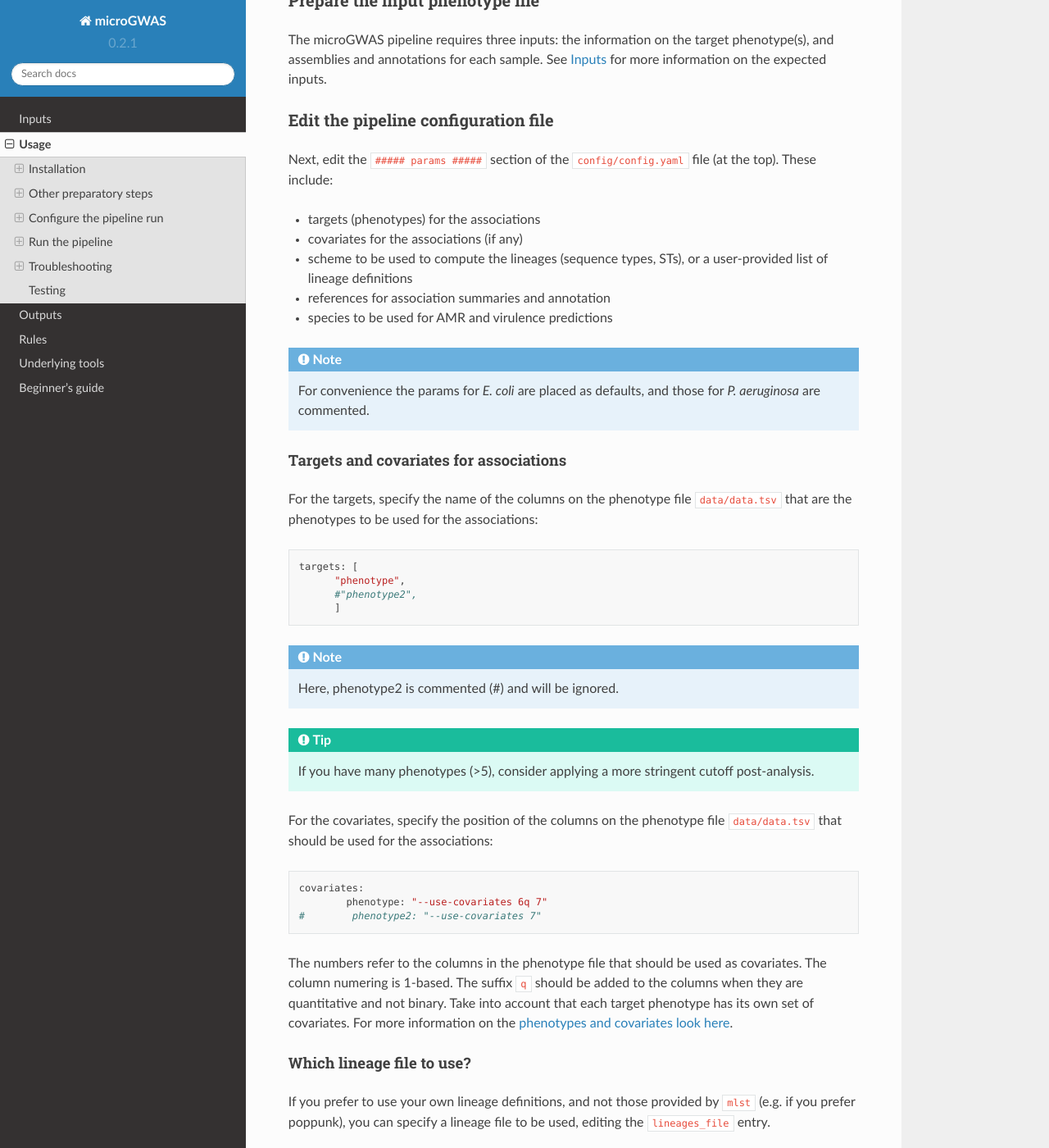
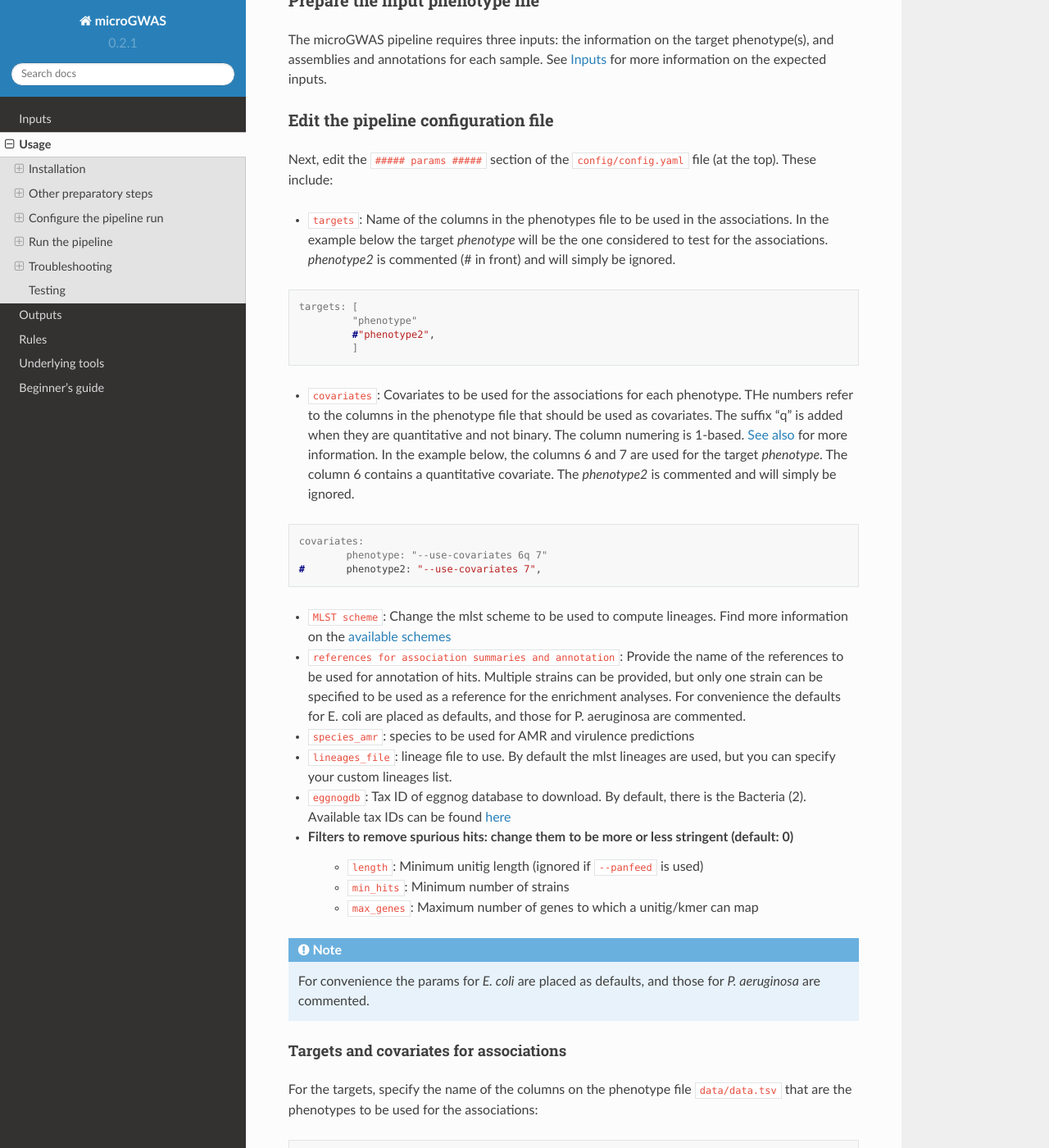
Before and after one commit to microbial-pangenomes-lab/microGWAS, a Sphinx documentation site: the page built from docs/source/usage.rst, in a window 1280 px wide and 1400 px high, scrolled down 1818 px. Shown: the whole window at 82% size. Built offline with Sphinx 7.4.7 and the Read the Docs theme 2.0.0, drawn with Linux system fonts in a browser that asks for light colours; comment, search, counter and statistics services are not loaded.

Commit message:
described new params in docs

```diff
--- a/docs/source/usage.rst
+++ b/docs/source/usage.rst
@@ -90,11 +90,32 @@ Edit the pipeline configuration file
 
 Next, edit the ``##### params #####`` section of the ``config/config.yaml`` file (at the top). These include:
 
-* targets (phenotypes) for the associations
-* covariates for the associations (if any)
-* scheme to be used to compute the lineages (sequence types, STs), or a user-provided list of lineage definitions
-* references for association summaries and annotation
-* species to be used for AMR and virulence predictions
+* ``targets``: Name of the columns in the phenotypes file to be used in the associations. In the example below the target `phenotype` will be the one considered to test for the associations. `phenotype2` is commented (# in front) and will simply be ignored.
+
+.. code-block:: console
+
+   targets: [
+            "phenotype"
+            #"phenotype2",
+            ]
+
+* ``covariates``: Covariates to be used for the associations for each phenotype. THe numbers refer to the columns in the phenotype file that should be used as covariates. The suffix "q" is added when they are quantitative and not binary. The column numering is 1-based. `See also <https://pyseer.readthedocs.io/en/master/usage.html#phenotype-and-covariates>`__ for more information. In the example below, the columns 6 and 7 are used for the target `phenotype`. The column 6 contains a quantitative covariate. The `phenotype2` is commented and will simply be ignored.
+
+.. code-block:: console
+
+   covariates:
+           phenotype: "--use-covariates 6q 7"
+   #       phenotype2: "--use-covariates 7",
+
+* ``MLST scheme``: Change the mlst scheme to be used to compute lineages. Find more information on the `available schemes <https://github.com/tseemann/mlst?tab=readme-ov-file#available-schemes>`__
+* ``references for association summaries and annotation``: Provide the name of the references to be used for annotation of hits. Multiple strains can be provided, but only one strain can be specified to be used as a reference for the enrichment analyses. For convenience the defaults for E. coli are placed as defaults, and those for P. aeruginosa are commented.
+* ``species_amr``: species to be used for AMR and virulence predictions
+* ``lineages_file``: lineage file to use. By default the mlst lineages are used, but you can specify your custom lineages list.
+* ``eggnogdb``: Tax ID of eggnog database to download. By default, there is the Bacteria (2). Available tax IDs can be found `here <http://eggnog5.embl.de/#/app/downloads>`__
+* Filters to remove spurious hits: change them to be more or less stringent (default: 0)
+    * ``length``:  Minimum unitig length (ignored if ``--panfeed`` is used)
+    * ``min_hits``: Minimum number of strains
+    * ``max_genes``: Maximum number of genes to which a unitig/kmer can map
 
 .. note::
     For convenience the params for *E. coli* are placed as defaults, and those for *P. aeruginosa* are commented.
```
